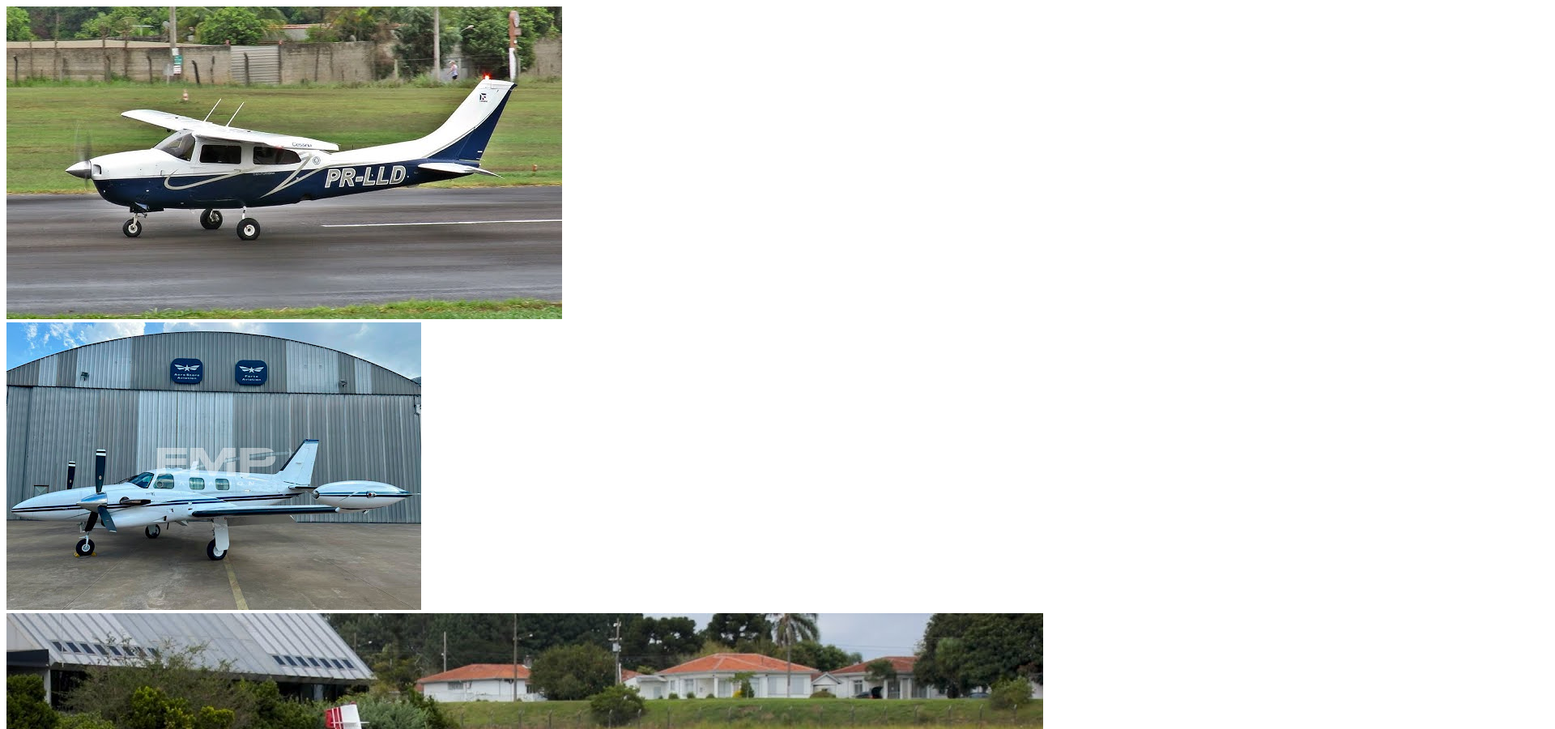
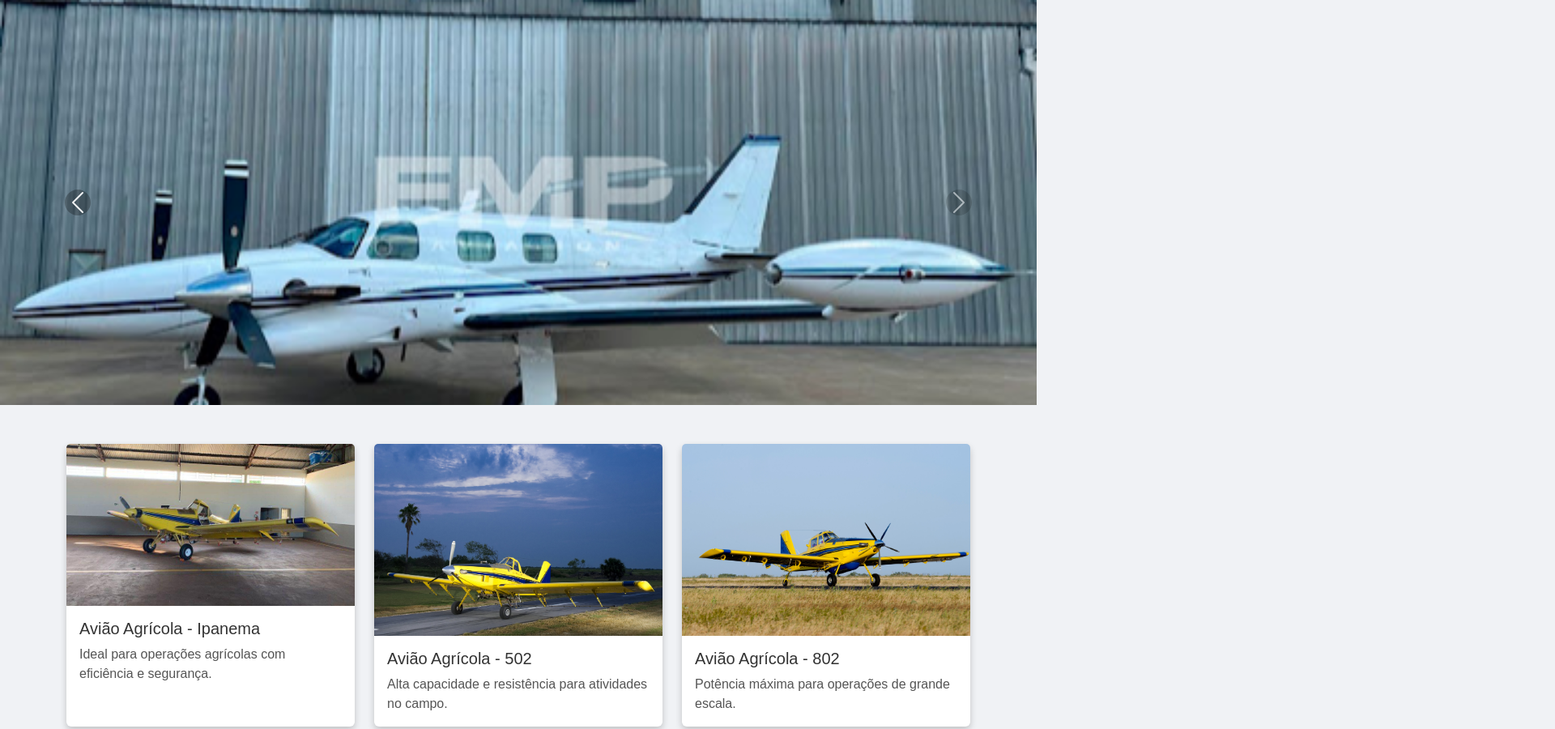
Before and after one commit to RafaLidu/Bootstrap, a plain HTML site: page index.html in a window 1280 px wide. Shown: the top 900 px of the page at 81% size, 1920 px wide, since content can reach past the window. Drawn offline with Linux system fonts and the light colour scheme.

Commit message:
inicial commit

```diff
--- a/index.html
+++ b/index.html
@@ -4,8 +4,8 @@
   <meta charset="UTF-8">
   <meta name="viewport" content="width=device-width, initial-scale=1.0">
   <title>Site de Elite - Aviação</title>
-  <link href="" rel="stylesheet">
-  <link rel="stylesheet" href="">
+  <link href="./lip/bootstrap.min.css" rel="stylesheet">
+  <link rel="stylesheet" href="main.css">
 </head>
 <body>
 
@@ -63,7 +63,7 @@
     </div>
   </section>
 
-  <script src=""></script>
-  <script src=""></script>
+  <script src="./lip/bootstrap.bundle.min.js"></script>
+  <script src="script.js"></script>
 </body>
 </html>
```
Also changed, not shown: lip/bootstrap.bundle.min.js (added), lip/bootstrap.min.css (added).
